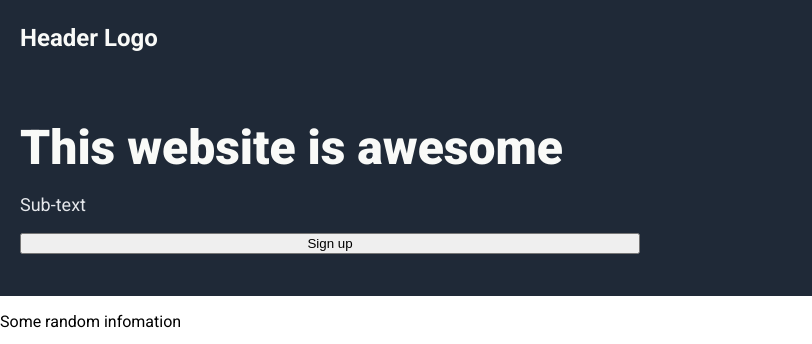
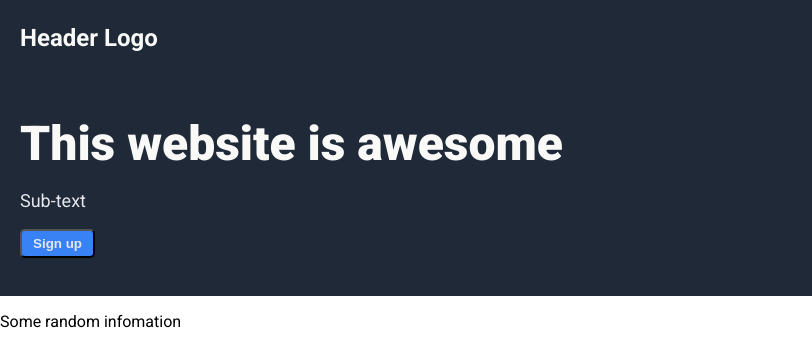
Before and after one commit to IvanLowLLH/odin-landing-page, a plain HTML site: page index.html in a window 1280 px wide. Shown: the top 344 px of the page, 0-812 px from the left. Drawn offline with Linux system fonts and the light colour scheme.

Commit message:
Add style for top sign up buttton

```diff
--- a/index.html
+++ b/index.html
@@ -24,7 +24,7 @@
         <div class="text-sign-up">
             <p class="main-text">This website is awesome</p>
             <p>Sub-text</p>
-            <button>Sign up</button>
+            <button class="top-signup">Sign up</button>
         </div>
         <div class="image-container">
             <img src="images/camera.jpg">
--- a/style.css
+++ b/style.css
@@ -37,11 +37,11 @@ a {
     flex: 1;
     display: flex;
     background-color: #1F2937;
+    color: #E5E7EB;
     padding: 10px 20px;
 }
 
 .text-sign-up {
-    color: #E5E7EB;
     font-size: 18px;
     flex: 1;
     display: flex;
@@ -56,6 +56,15 @@ a {
     margin: 0;
 }
 
+.top-signup {
+    width: 75px;
+    border-radius: 5px;
+    background-color: #3882F6;
+    color: #E5E7EB;
+    padding: 5px;
+    font-weight: bold;
+}
+
 .image-container {
   flex: 1;
   display: flex;
```
